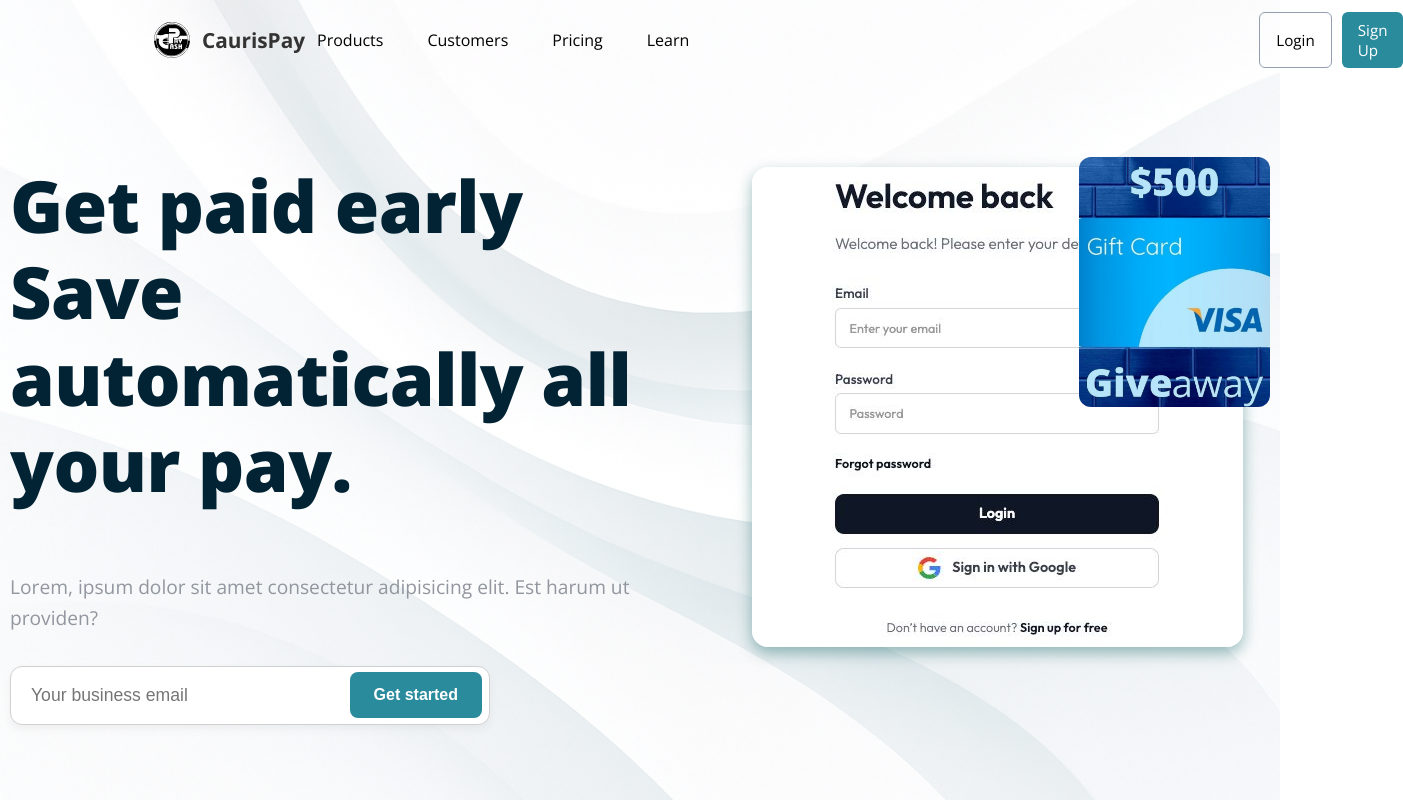
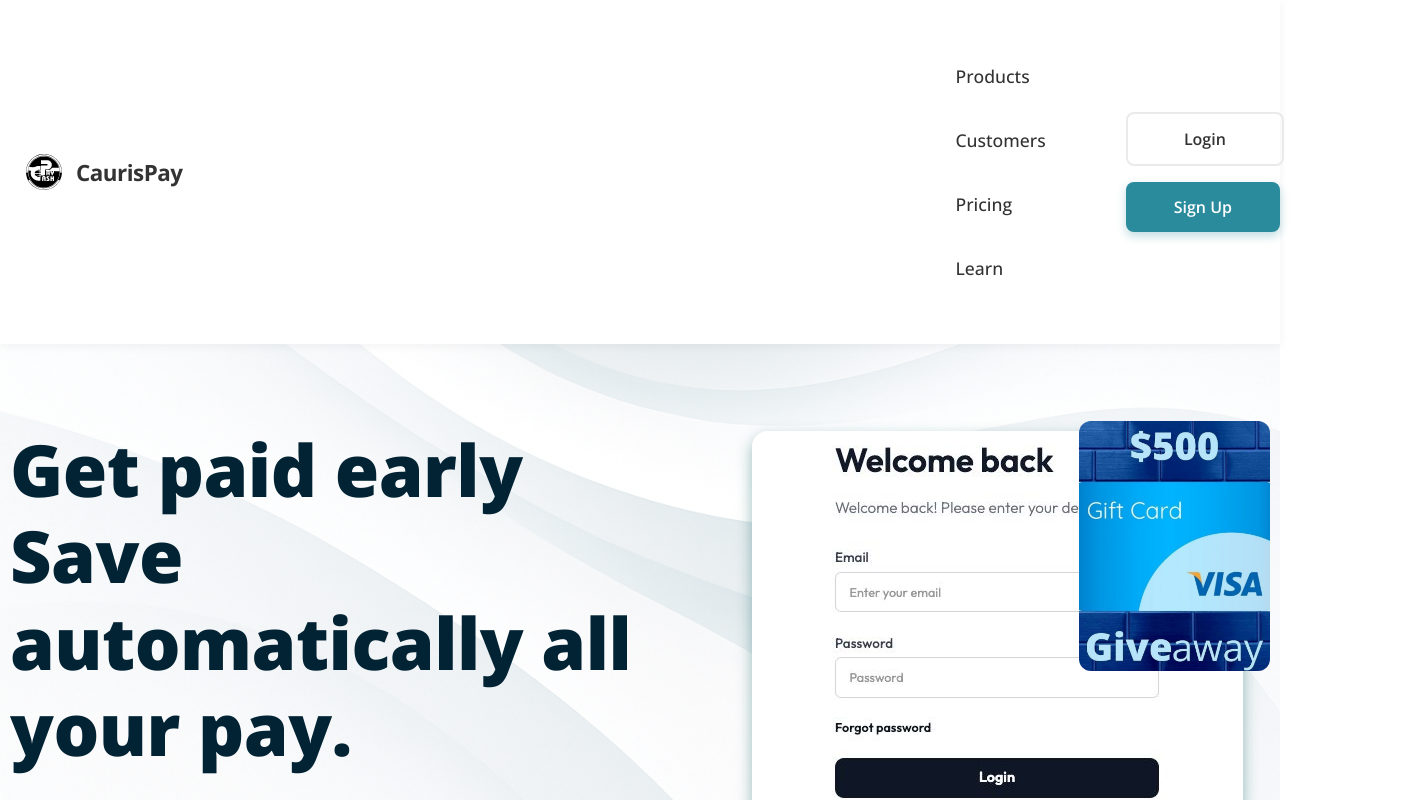
Before and after one commit to hippolite-oss/CaurisPayGray, a React (Vite) app: page / in a window 1280 px wide. Shown: the top 800 px of the page, 1403 px wide, since content can reach past the window. Built offline with nearby package versions, Linux system fonts and the light colour scheme.

Commit message:
commit d'amelioration du fichier header.tsx et du fichier header.css

```diff
--- a/src/components/header/Header.tsx
+++ b/src/components/header/Header.tsx
@@ -6,21 +6,21 @@
 const Header: React.FC = () => {
   const [isMenuOpen, setIsMenuOpen] = useState(false);
 
-  const toggleMenu = () => {
-    setIsMenuOpen(!isMenuOpen);
-  };
+  const toggleMenu = () => setIsMenuOpen(!isMenuOpen);
+  const closeMenu = () => setIsMenuOpen(false);
 
   return (
+    <>
       <header className="navbar">
-      {/* Logo + Nom */}
+        {/* Logo */}
         <div className="navbar-logo">
           <img src={logo} alt="Logo CaurisPay" />
           <span className="navbar-brand">CaurisPay</span>
         </div>
 
-      {/* Menu Hamburger pour mobile */}
+        {/* Hamburger */}
         <button
-        className={`hamburger ${isMenuOpen ? 'open' : ''}`}
+          className={`hamburger ${isMenuOpen ? "open" : ""}`}
           onClick={toggleMenu}
           aria-label="Menu"
         >
@@ -29,23 +29,27 @@
           <span></span>
         </button>
 
-      {/* Liens et boutons dans un conteneur pour le menu mobile */}
-      <div className={`navbar-content ${isMenuOpen ? 'open' : ''}`}>
-        {/* Liens */}
+        {/* Menu Desktop/Mobile */}
+        <div className={`navbar-content ${isMenuOpen ? "open" : ""}`}>
           <nav className="navbar-links">
-          <a href="#products" onClick={() => setIsMenuOpen(false)}>Products</a>
-          <a href="#custumers" onClick={() => setIsMenuOpen(false)}>Customers</a>
-          <a href="#pricing" onClick={() => setIsMenuOpen(false)}>Pricing</a>
-          <a href="#learn" onClick={() => setIsMenuOpen(false)}>Learn</a>
+            <a href="#products" onClick={closeMenu}>Products</a>
+            <a href="#customers" onClick={closeMenu}>Customers</a>
+            <a href="#pricing" onClick={closeMenu}>Pricing</a>
+            <a href="#learn" onClick={closeMenu}>Learn</a>
           </nav>
-
-        {/* Boutons Login / Signup */}
           <div className="navbar-buttons">
-          <Link to="/connexion" className="btn login" onClick={() => setIsMenuOpen(false)}>Login</Link>
-          <Link to="/inscription" className="btn signup" onClick={() => setIsMenuOpen(false)}>Sign Up</Link>
+            <Link to="/connexion" className="btn login" onClick={closeMenu}>Login</Link>
+            <Link to="/inscription" className="btn signup" onClick={closeMenu}>Sign Up</Link>
           </div>
         </div>
       </header>
+
+      {/* Overlay */}
+      <div
+        className={`navbar-overlay ${isMenuOpen ? "open" : ""}`}
+        onClick={closeMenu}
+      ></div>
+    </>
   );
 };
 
--- a/src/components/header/header.css
+++ b/src/components/header/header.css
@@ -1,155 +1,311 @@
-/* header.css */
+/* Variables CSS pour une maintenance facile */
+:root {
+  --primary-color: rgb(42, 139, 156);
+  --primary-hover: #035560;
+  --text-color: #333;
+  --text-light: #666;
+  --background: #fff;
+  --background-secondary: #f8f9fa;
+  --border-color: #eaeaea;
+  --shadow: 0 4px 12px rgba(0, 0, 0, 0.1);
+  --transition: all 0.3s ease;
+  --border-radius: 8px;
+  --menu-width: 300px;
+}
+
 /* Container principal du navbar */
 .navbar {
   display: flex;
   justify-content: space-between;
   align-items: center;
-  padding: 12px 40px;
-  /*position: sticky;*/
+  padding: 1rem 1.5rem;
+  position: sticky;
   top: 0;
-  z-index: 100;
+  z-index: 1000;
+  background-color: var(--background);
+  box-shadow: 0 2px 10px rgba(0, 0, 0, 0.05);
+  transition: var(--transition);
+}
+
+.navbar.scrolled {
+  box-shadow: 0 4px 20px rgba(0, 0, 0, 0.1);
+  padding: 0.8rem 1.5rem;
 }
 
 /* Logo + Nom */
 .navbar-logo {
   display: flex;
   align-items: center;
-  gap: 10px;
-  z-index: 101;
-  margin-left: 7rem;
+  gap: 0.75rem;
+  z-index: 1001;
 }
 
 .navbar-logo img {
-  height: 40px; /* Taille du logo */
+  height: 2.5rem;
+  width: auto;
 }
 
 .navbar-brand {
-  font-size: 1.3rem;
-  font-weight: bold;
-  color: #333;
+  font-size: 1.4rem;
+  font-weight: 700;
+  color: var(--text-color);
+  letter-spacing: -0.5px;
 }
 
 /* Liens de navigation */
 .navbar-links {
   display: flex;
-  gap: 20px;
-  margin-right: 33rem;
+  flex-direction: column;
+  gap: 0.5rem;
+  width: 100%;
+  margin: 2rem 0;
 }
 
 .navbar-links a {
+  display: flex;
+  align-items: center;
+  gap: 1rem;
   text-decoration: none;
-  color: #000000;
-  font-size: 1rem;
-  transition: color 0.3s ease;
-  padding: 8px 12px;
-  border-radius: 4px;
+  color: var(--text-color);
+  font-size: 1.1rem;
+  font-weight: 500;
+  transition: var(--transition);
+  padding: 1rem 1.5rem;
+  border-radius: var(--border-radius);
+  position: relative;
+  overflow: hidden;
+}
+
+.navbar-links a::before {
+  content: '';
+  position: absolute;
+  left: 0;
+  top: 0;
+  height: 100%;
+  width: 4px;
+  background-color: var(--primary-color);
+  opacity: 0;
+  transition: var(--transition);
 }
 
 .navbar-links a:hover {
-  color: #007BFF;
-  background-color: #f5f9ff;
+  background-color: var(--background-secondary);
+  color: var(--primary-color);
+  transform: translateX(5px);
+}
+
+.navbar-links a:hover::before {
+  opacity: 1;
+}
+
+.navbar-links a:hover .link-icon {
+  transform: scale(1.2);
+}
+
+.link-icon {
+  font-size: 1.2rem;
+  transition: var(--transition);
+  min-width: 24px;
+  text-align: center;
 }
 
 /* Conteneur des boutons Login et Signup */
 .navbar-buttons {
   display: flex;
-  gap: 10px;
+  flex-direction: column;
+  gap: 1rem;
+  width: 100%;
+  padding: 0 1.5rem;
 }
 
-/* Style des boutons (Link avec classes btn, login, signup) */
+/* Style des boutons */
 .btn {
-  padding: 8px 16px;
-  border-radius: 6px;
-  font-size: 0.95rem;
+  padding: 0.875rem 1.5rem;
+  border-radius: var(--border-radius);
+  font-size: 1rem;
+  font-weight: 600;
   cursor: pointer;
   border: none;
-  text-decoration: none; /* Pour Link */
-  display: inline-flex;
-  align-items: center;
-  justify-content: center;
-  transition: all 0.3s ease;
+  text-decoration: none;
+  text-align: center;
+  transition: var(--transition);
+  display: block;
+  width: 100%;
 }
 
 /* Bouton Login */
 .btn.login {
   background-color: transparent;
-  color: #000000;
-  border: 1px solid #91a0b0;
+  color: var(--text-color);
+  border: 2px solid var(--border-color);
 }
 
 .btn.login:hover {
-  color: rgb(42,139,156);
-  border-color: #017173;
+  color: var(--primary-color);
+  border-color: var(--primary-color);
+  background-color: rgba(42, 139, 156, 0.05);
 }
 
 /* Bouton Signup */
 .btn.signup {
-  background-color: rgb(42,139,156);
+  background-color: var(--primary-color);
   color: white;
+  box-shadow: 0 4px 10px rgba(42, 139, 156, 0.3);
 }
 
 .btn.signup:hover {
-  background-color: #035560;
+  background-color: var(--primary-hover);
+  transform: translateY(-2px);
+  box-shadow: 0 6px 15px rgba(42, 139, 156, 0.4);
 }
 
 /* Conteneur du contenu (liens + boutons) */
 .navbar-content {
   display: flex;
   align-items: center;
-  gap: 30px;
+  gap: 2rem;
 }
 
 /* Menu Hamburger - caché par défaut sur desktop */
 .hamburger {
   display: none;
   flex-direction: column;
-  justify-content: space-around;
+  justify-content: space-between;
   width: 30px;
   height: 24px;
   background: transparent;
   border: none;
   cursor: pointer;
   padding: 0;
-  z-index: 101;
+  z-index: 1001;
+  position: relative;
 }
 
 .hamburger span {
   width: 100%;
   height: 3px;
-  background-color: #333;
-  border-radius: 2px;
-  transition: all 0.3s ease;
+  background-color: var(--text-color);
+  border-radius: 3px;
+  transition: var(--transition);
+  transform-origin: center;
 }
 
 /* Animation du hamburger lorsqu'il est ouvert */
 .hamburger.open span:nth-child(1) {
-  transform: translateY(7px) rotate(45deg);
+  transform: translateY(10px) rotate(45deg);
 }
 
 .hamburger.open span:nth-child(2) {
   opacity: 0;
+  transform: translateX(-20px);
 }
 
 .hamburger.open span:nth-child(3) {
-  transform: translateY(-7px) rotate(-45deg);
+  transform: translateY(-10px) rotate(-45deg);
 }
 
-/* Responsive */
+/* Overlay pour mobile */
+.menu-overlay {
+  position: fixed;
+  top: 0;
+  left: 0;
+  width: 100%;
+  height: 100%;
+  background-color: rgba(0, 0, 0, 0.5);
+  backdrop-filter: blur(4px);
+  z-index: 998;
+  opacity: 0;
+  animation: fadeIn 0.3s ease forwards;
+}
+
+@keyframes fadeIn {
+  to {
+    opacity: 1;
+  }
+}
+
+/* Bouton de fermeture pour mobile */
+.mobile-close-btn {
+  display: none;
+  position: absolute;
+  top: 1.5rem;
+  right: 1.5rem;
+  background: none;
+  border: none;
+  cursor: pointer;
+  z-index: 1002;
+  padding: 0.5rem;
+  border-radius: 50%;
+  transition: var(--transition);
+}
+
+.mobile-close-btn:hover {
+  background-color: var(--background-secondary);
+}
+
+.mobile-close-btn img {
+  width: 24px;
+  height: 24px;
+}
+
+/* Séparateur */
+.menu-divider {
+  width: 100%;
+  height: 1px;
+  background-color: var(--border-color);
+  margin: 1rem 0;
+}
+
+/* Informations de contact mobile */
+.mobile-contact {
+  display: none;
+  padding: 1.5rem;
+  text-align: center;
+  border-top: 1px solid var(--border-color);
+  margin-top: 1rem;
+}
+
+.mobile-contact p {
+  margin: 0 0 0.5rem 0;
+  color: var(--text-light);
+  font-size: 0.9rem;
+}
+
+.mobile-contact a {
+  color: var(--primary-color);
+  text-decoration: none;
+  font-weight: 500;
+}
+
+/* ===== RESPONSIVE ===== */
+
+/* Tablette */
 @media (max-width: 992px) {
   .navbar {
-    padding: 12px 20px;
+    padding: 1rem;
   }
 
   .navbar-content {
     margin-right: 0;
   }
+
+  .navbar-links {
+    gap: 0.25rem;
+  }
+
+  .navbar-links a {
+    padding: 0.875rem 1.25rem;
+  }
 }
 
+/* Mobile */
 @media (max-width: 768px) {
   .hamburger {
     display: flex;
-  position: relative;
-    z-index: 101;
+  }
+
+  .mobile-close-btn {
+    display: block;
   }
 
   .navbar-content {
@@ -157,16 +313,18 @@
     top: 0;
     right: -100%;
     height: 100vh;
-    width: 70%;
-    max-width: 300px;
-    background-color: white;
+    width: var(--menu-width);
+    max-width: 85%;
+    background-color: var(--background);
     flex-direction: column;
     justify-content: flex-start;
-    padding-top: 80px;
-    gap: 30px;
-    transition: right 0.4s ease-in-out;
-    box-shadow: -5px 0 15px rgba(0,0,0,0.1);
-    z-index: 100;
+    align-items: flex-start;
+    padding: 4rem 0 2rem;
+    gap: 0;
+    transition: right 0.4s cubic-bezier(0.23, 1, 0.32, 1);
+    box-shadow: -5px 0 25px rgba(0, 0, 0, 0.15);
+    z-index: 999;
+    overflow-y: auto;
   }
 
   .navbar-content.open {
@@ -174,26 +332,91 @@
   }
 
   .navbar-links {
-    flex-direction: column;
-    width: 100%;
-    gap: 10px;
-    margin-right: 0;
+    margin: 1rem 0;
   }
 
   .navbar-links a {
     width: 100%;
-    padding: 12px 20px;
+    padding: 1.25rem 1.5rem;
     box-sizing: border-box;
+    border-radius: 0;
   }
 
   .navbar-buttons {
-    flex-direction: column;
-    width: 80%;
-    gap: 15px;
+    padding: 0 1.5rem;
   }
 
   .btn {
     width: 100%;
-    padding: 12px;
+  }
+
+  .mobile-contact {
+    display: block;
   }
 }
+
+/* Petit mobile */
+@media (max-width: 480px) {
+  .navbar {
+    padding: 0.875rem 1rem;
+  }
+
+  .navbar-logo img {
+    height: 2rem;
+  }
+
+  .navbar-brand {
+    font-size: 1.2rem;
+  }
+
+  .navbar-content {
+    width: 100%;
+    max-width: 100%;
+  }
+
+  .navbar-links a {
+    font-size: 1rem;
+  }
+
+  .btn {
+    padding: 0.75rem 1.25rem;
+    font-size: 0.95rem;
+  }
+}
+
+/* Animation d'entrée pour les éléments du menu */
+@keyframes slideIn {
+  from {
+    opacity: 0;
+    transform: translateX(20px);
+  }
+  to {
+    opacity: 1;
+    transform: translateX(0);
+  }
+}
+
+.navbar-content.open .navbar-links a {
+  animation: slideIn 0.3s ease forwards;
+}
+
+.navbar-content.open .navbar-links a:nth-child(1) {
+  animation-delay: 0.1s;
+}
+
+.navbar-content.open .navbar-links a:nth-child(2) {
+  animation-delay: 0.15s;
+}
+
+.navbar-content.open .navbar-links a:nth-child(3) {
+  animation-delay: 0.2s;
+}
+
+.navbar-content.open .navbar-links a:nth-child(4) {
+  animation-delay: 0.25s;
+}
+
+.navbar-content.open .navbar-buttons {
+  animation: slideIn 0.4s ease forwards;
+  animation-delay: 0.3s;
+}
```
Lines whose indentation alone changed are shown as unchanged.
